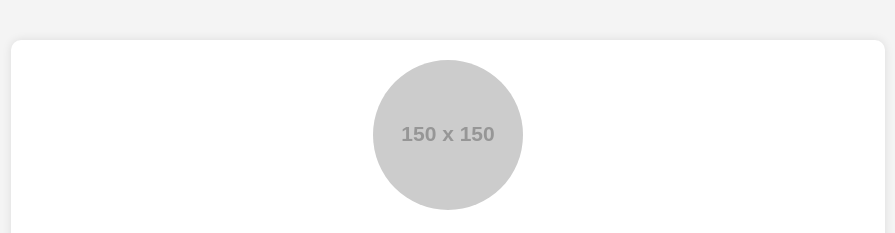
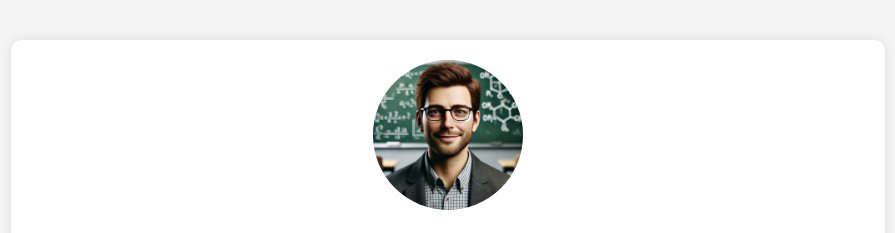
Before and after one commit to JavierMoralesMatematicas/javiermoralesmatematicas.github.io, a plain HTML site: page index.html in a window 1280 px wide. Shown: the part 160-393 px from the top of the page, without its empty margins (192-1087 px from the left). Drawn offline with Linux system fonts and the light colour scheme; placeholder pictures from the web are drawn by us.

Commit message:
Update index.html

```diff
--- a/index.html
+++ b/index.html
@@ -49,7 +49,7 @@
 </head>
 <body>
     <div class="container">
-        <img src="https://via.placeholder.com/150" alt="Javier Morales">
+        <img src="IMG_20250220_214902_549.webp" alt="Javier Morales">
         <h1>Dr. Javier Morales</h1>
         <p>Licenciado en Matemáticas por la Universidad Complutense de Madrid.</p>
         <p>Más de 15 años enseñando en secundaria y universidad. Apasionado por la enseñanza y la resolución de problemas.</p>
```
